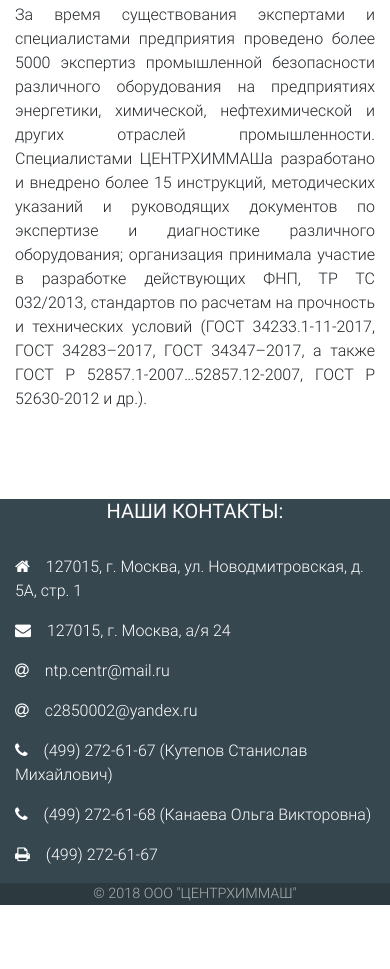
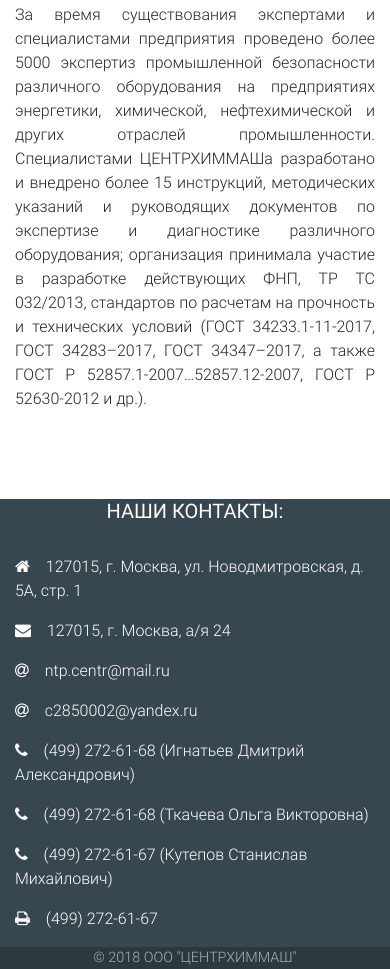
Before and after one commit to AlexKotik/HIMMASHSite, a plain HTML site: page index.html in a window 390 px wide. Shown: the part 1331-2300 px from the top of the page. Before the commit the page ends 2236 px from the top, so only its background shows below. Drawn offline with Linux system fonts and the light colour scheme.

Commit message:
Fixed phone numbers

```diff
--- a/index.html
+++ b/index.html
@@ -92,8 +92,9 @@
             <p><i class="fa fa-envelope mr-3"></i>127015, г. Москва, а/я 24</p>
             <p><i class="fa fa-at mr-3"></i>ntp.centr@mail.ru</p>
             <p><i class="fa fa-at mr-3"></i>c2850002@yandex.ru</p>
+            <p><i class="fa fa-phone mr-3"></i>(499) 272-61-68 (Игнатьев Дмитрий Александрович)</p>
+            <p><i class="fa fa-phone mr-3"></i>(499) 272-61-68 (Ткачева Ольга Викторовна)</p>
             <p><i class="fa fa-phone mr-3"></i>(499) 272-61-67 (Кутепов Станислав Михайлович)</p>
-            <p><i class="fa fa-phone mr-3"></i>(499) 272-61-68 (Канаева Ольга Викторовна)</p>
             <p><i class="fa fa-print mr-3"></i>(499) 272-61-67</p>
           </div>
         </div>
```
